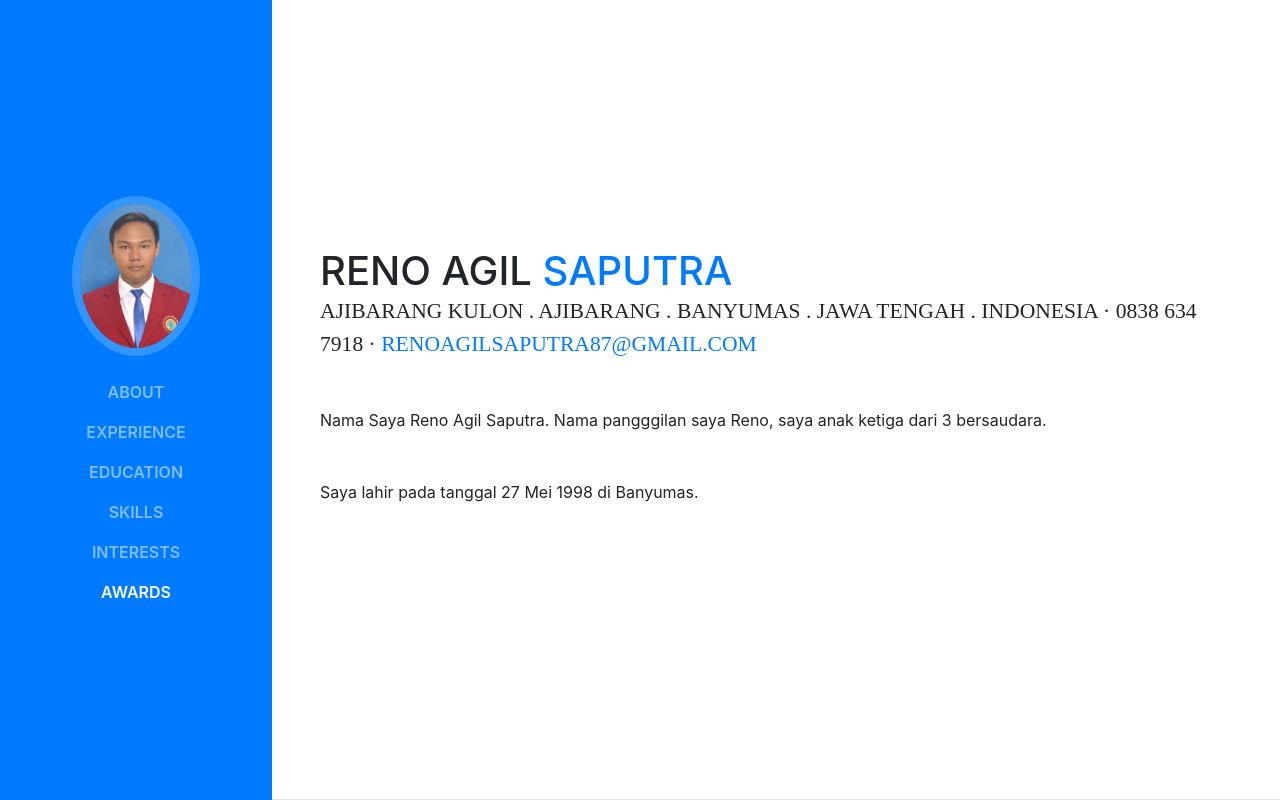
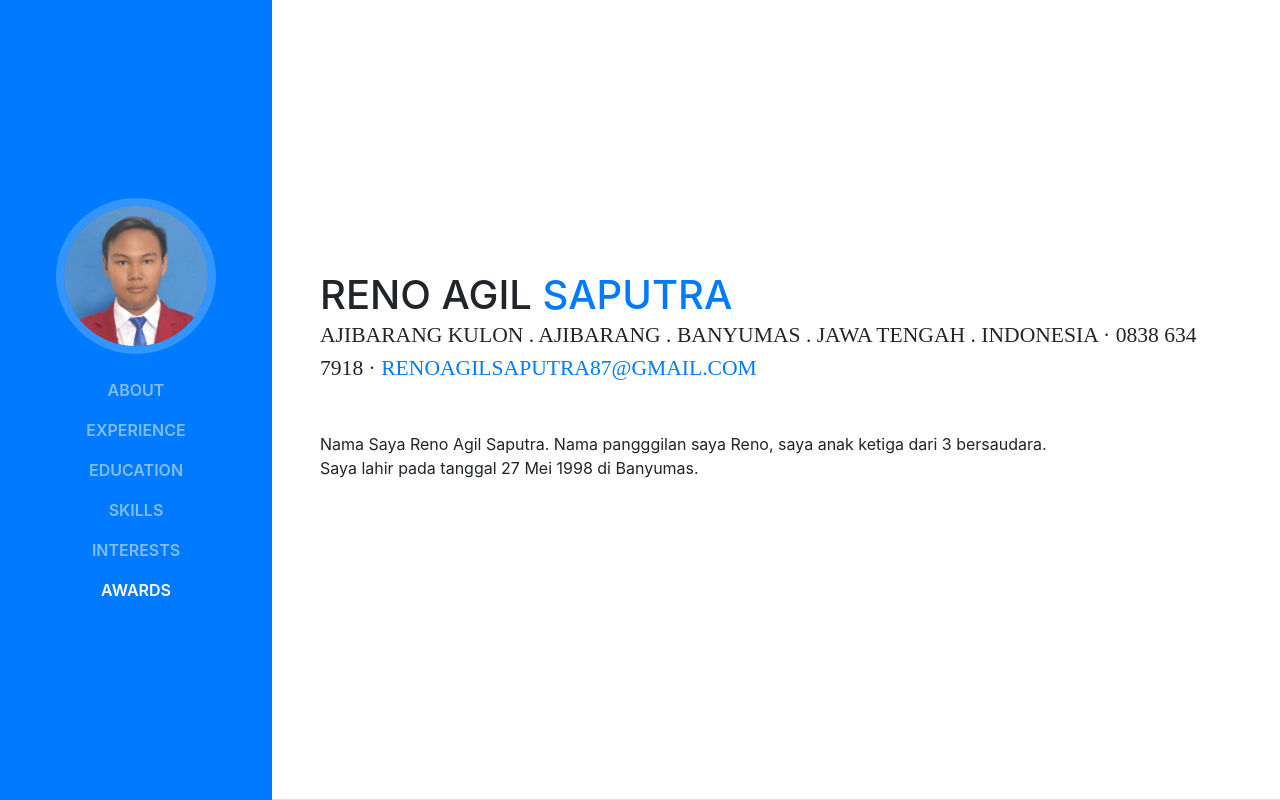
Before and after one commit to renoagilsaputra/myreno, a website with bundled scripts: page index.html in a window 1280 px wide. Shown: the top 800 px of the page. Built offline with nearby package versions, Linux system fonts and the light colour scheme; a web font is replaced by a local one.

Commit message:
Update index.html

```diff
--- a/index.html
+++ b/index.html
@@ -31,7 +31,7 @@
       <a class="navbar-brand js-scroll-trigger" href="#page-top">
         <span class="d-block d-lg-none">My Reno</span>
         <span class="d-none d-lg-block">
-          <img class="img-fluid img-profile rounded-circle mx-auto mb-2" src="img/reno.jpg" alt="">
+          <img class="img-fluid img-profile rounded-circle mx-auto mb-2" src="img/re.jpg" alt="">
         </span>
       </a>
       <button class="navbar-toggler" type="button" data-toggle="collapse" data-target="#navbarSupportedContent" aria-controls="navbarSupportedContent" aria-expanded="false" aria-label="Toggle navigation">
@@ -71,8 +71,11 @@
           <div class="subheading mb-5">Ajibarang Kulon . Ajibarang . Banyumas . Jawa Tengah . INDONESIA · 0838 634 7918 ·
             <a href="mailto:renoagilsaputra87@gmail.com">renoagilsaputra87@gmail.com</a>
           </div>
-          <p class="mb-5">Nama Saya Reno Agil Saputra. Nama pangggilan saya Reno, saya anak ketiga dari 3 bersaudara.</p>
-          <p class="mb-5">Saya lahir pada tanggal 27 Mei 1998 di Banyumas.</p>
+          <p class="mb-5">Nama Saya Reno Agil Saputra. Nama pangggilan saya Reno, saya anak ketiga dari 3 bersaudara.
+          <br>
+            Saya lahir pada tanggal 27 Mei 1998 di Banyumas.
+          </p>
+
           <!-- <ul class="list-inline list-social-icons mb-0">
             <li class="list-inline-item">
               <a href="#">
```
